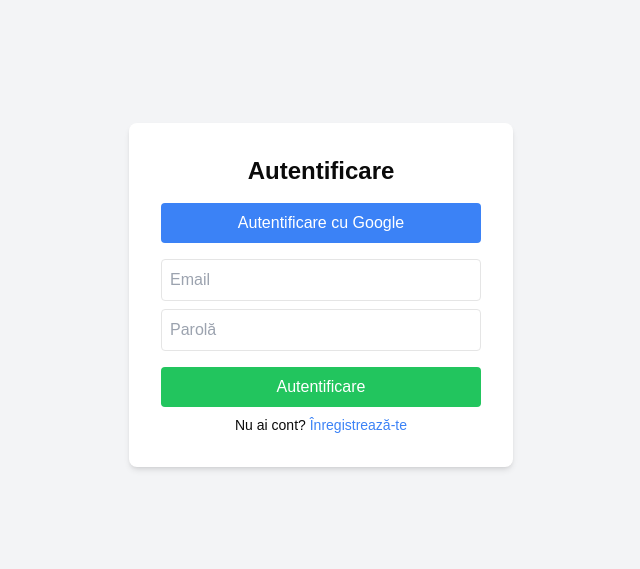
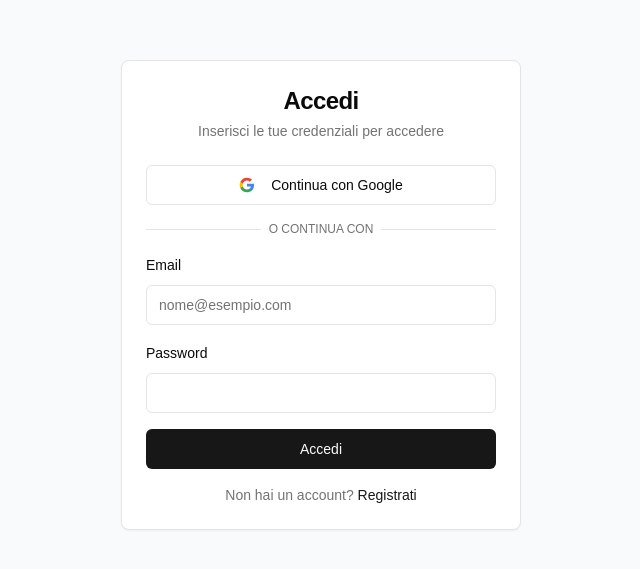
Before and after one commit to coronasco/quanticpro, a Next.js app: page /auth in a window 1280 px wide. Shown: the part 105-674 px from the top of the page, without its empty margins (319-959 px from the left). Built offline with nearby package versions, Linux system fonts and the light colour scheme; no server answers.

Commit message:
fixed issues with auth

```diff
--- a/app/auth/page.tsx
+++ b/app/auth/page.tsx
@@ -2,6 +2,10 @@
 import { useState } from "react";
 import { useAuth } from "@/context/AuthContext";
 import { loginWithGoogle, loginWithEmail, registerWithEmail } from "@/lib/firebase";
+import { Card, CardContent, CardDescription, CardHeader, CardTitle } from "@/components/ui/card";
+import { Button } from "@/components/ui/button";
+import { Input } from "@/components/ui/input";
+import { Label } from "@/components/ui/label";
 
 export default function LoginPage() {
   const { user, logout } = useAuth();
@@ -22,49 +26,111 @@ export default function LoginPage() {
   };
 
   return (
-    <div className="flex flex-col items-center justify-center min-h-screen bg-gray-100">
-      <div className="bg-white p-8 rounded-lg shadow-md w-96">
-        <h2 className="text-2xl font-bold text-center">{isRegister ? "Creează un cont" : "Autentificare"}</h2>
-
+    <div className="flex flex-col items-center justify-center min-h-screen bg-slate-50">
+      <Card className="w-[350px] sm:w-[400px]">
+        <CardHeader className="space-y-1">
+          <CardTitle className="text-2xl font-bold text-center">
+            {isRegister ? "Crea un Account" : "Accedi"}
+          </CardTitle>
+          <CardDescription className="text-center">
+            {isRegister
+              ? "Inserisci i tuoi dati per creare un account"
+              : "Inserisci le tue credenziali per accedere"}
+          </CardDescription>
+        </CardHeader>
+        <CardContent>
           {user ? (
-          <div className="text-center">
-            <p>Bun venit, {user.email}</p>
-            <button onClick={logout} className="bg-red-500 text-white w-full mt-4 py-2 rounded">Logout</button>
+            <div className="space-y-4 text-center">
+              <p className="text-sm text-muted-foreground">
+                Benvenuto, {user.email}
+              </p>
+              <Button
+                variant="destructive"
+                className="w-full"
+                onClick={logout}
+              >
+                Esci
+              </Button>
             </div>
           ) : (
-          <>
-            <button onClick={handleGoogleLogin} className="bg-blue-500 text-white w-full mt-4 py-2 rounded">
-              Autentificare cu Google
-            </button>
+            <div className="space-y-4">
+              <Button
+                variant="outline"
+                className="w-full"
+                onClick={handleGoogleLogin}
+              >
+                <svg className="w-5 h-5 mr-2" viewBox="0 0 24 24">
+                  <path
+                    d="M22.56 12.25c0-.78-.07-1.53-.2-2.25H12v4.26h5.92c-.26 1.37-1.04 2.53-2.21 3.31v2.77h3.57c2.08-1.92 3.28-4.74 3.28-8.09z"
+                    fill="#4285F4"
+                  />
+                  <path
+                    d="M12 23c2.97 0 5.46-.98 7.28-2.66l-3.57-2.77c-.98.66-2.23 1.06-3.71 1.06-2.86 0-5.29-1.93-6.16-4.53H2.18v2.84C3.99 20.53 7.7 23 12 23z"
+                    fill="#34A853"
+                  />
+                  <path
+                    d="M5.84 14.09c-.22-.66-.35-1.36-.35-2.09s.13-1.43.35-2.09V7.07H2.18C1.43 8.55 1 10.22 1 12s.43 3.45 1.18 4.93l2.85-2.22.81-.62z"
+                    fill="#FBBC05"
+                  />
+                  <path
+                    d="M12 5.38c1.62 0 3.06.56 4.21 1.64l3.15-3.15C17.45 2.09 14.97 1 12 1 7.7 1 3.99 3.47 2.18 7.07l3.66 2.84c.87-2.6 3.3-4.53 6.16-4.53z"
+                    fill="#EA4335"
+                  />
+                </svg>
+                Continua con Google
+              </Button>
 
-            <div className="mt-4">
-              <input
+              <div className="relative">
+                <div className="absolute inset-0 flex items-center">
+                  <span className="w-full border-t" />
+                </div>
+                <div className="relative flex justify-center text-xs uppercase">
+                  <span className="bg-background px-2 text-muted-foreground">
+                    O continua con
+                  </span>
+                </div>
+              </div>
+
+              <div className="space-y-4">
+                <div className="space-y-2">
+                  <Label htmlFor="email">Email</Label>
+                  <Input
+                    id="email"
                     type="email"
-                placeholder="Email"
-                className="w-full p-2 border rounded mb-2"
+                    placeholder="nome@esempio.com"
                     value={email}
                     onChange={(e) => setEmail(e.target.value)}
                   />
-              <input
+                </div>
+                <div className="space-y-2">
+                  <Label htmlFor="password">Password</Label>
+                  <Input
+                    id="password"
                     type="password"
-                placeholder="Parolă"
-                className="w-full p-2 border rounded"
                     value={password}
                     onChange={(e) => setPassword(e.target.value)}
                   />
-              <button onClick={handleEmailAuth} className="bg-green-500 text-white w-full mt-4 py-2 rounded">
-                {isRegister ? "Creează cont" : "Autentificare"}
+                </div>
+                <Button className="w-full" onClick={handleEmailAuth}>
+                  {isRegister ? "Registrati" : "Accedi"}
+                </Button>
+              </div>
+
+              <div className="text-center text-sm">
+                <span className="text-muted-foreground">
+                  {isRegister ? "Hai già un account? " : "Non hai un account? "}
+                </span>
+                <button
+                  className="text-primary hover:underline"
+                  onClick={() => setIsRegister(!isRegister)}
+                >
+                  {isRegister ? "Accedi" : "Registrati"}
                 </button>
-              <p className="text-center text-sm mt-2">
-                {isRegister ? "Ai deja cont?" : "Nu ai cont?"}{" "}
-                <span onClick={() => setIsRegister(!isRegister)} className="text-blue-500 cursor-pointer">
-                  {isRegister ? "Autentifică-te" : "Înregistrează-te"}
-                </span>
-              </p>
               </div>
-          </>
+            </div>
           )}
-      </div>
+        </CardContent>
+      </Card>
     </div>
   );
 }
--- /dev/null
+++ b/app/privacypolicy/page.tsx
@@ -0,0 +1,64 @@
+export default function PrivacyPolicyPage() {
+  return (
+    <div className="container max-w-3xl py-8 px-4">
+      <h1 className="text-3xl font-bold mb-6">Informativa sulla Privacy</h1>
+
+      <div className="space-y-6">
+        <section>
+          <h2 className="text-xl font-semibold mb-3">1. Introduzione</h2>
+          <p className="text-gray-600">
+            La presente Informativa sulla Privacy descrive come QuanticPro raccoglie, utilizza e protegge i dati personali degli utenti che utilizzano la nostra applicazione.
+          </p>
+        </section>
+
+        <section>
+          <h2 className="text-xl font-semibold mb-3">2. Dati Raccolti</h2>
+          <p className="text-gray-600">Raccogliamo i seguenti tipi di dati:</p>
+          <ul className="list-disc pl-6 mt-2 text-gray-600">
+            <li>Informazioni dell&apos;account (email, nome)</li>
+            <li>Dati finanziari (transazioni, incassi, spese)</li>
+            <li>Dati di utilizzo dell&apos;applicazione</li>
+            <li>Informazioni sul dispositivo</li>
+          </ul>
+        </section>
+
+        <section>
+          <h2 className="text-xl font-semibold mb-3">3. Utilizzo dei Dati</h2>
+          <p className="text-gray-600">Utilizziamo i dati raccolti per:</p>
+          <ul className="list-disc pl-6 mt-2 text-gray-600">
+            <li>Fornire e migliorare i nostri servizi</li>
+            <li>Personalizzare l&apos;esperienza utente</li>
+            <li>Inviare comunicazioni importanti</li>
+            <li>Garantire la sicurezza dell&apos;account</li>
+          </ul>
+        </section>
+
+        <section>
+          <h2 className="text-xl font-semibold mb-3">4. Protezione dei Dati</h2>
+          <p className="text-gray-600">
+            Adottiamo misure di sicurezza tecniche e organizzative per proteggere i tuoi dati personali da accessi non autorizzati, perdite o alterazioni.
+          </p>
+        </section>
+
+        <section>
+          <h2 className="text-xl font-semibold mb-3">5. I Tuoi Diritti</h2>
+          <p className="text-gray-600">Hai il diritto di:</p>
+          <ul className="list-disc pl-6 mt-2 text-gray-600">
+            <li>Accedere ai tuoi dati personali</li>
+            <li>Richiedere la correzione dei dati</li>
+            <li>Richiedere la cancellazione dei dati</li>
+            <li>Opporti al trattamento dei dati</li>
+            <li>Richiedere la portabilità dei dati</li>
+          </ul>
+        </section>
+
+        <section>
+          <h2 className="text-xl font-semibold mb-3">6. Contatti</h2>
+          <p className="text-gray-600">
+            Per qualsiasi domanda sulla privacy, puoi contattarci all&apos;indirizzo: privacy@quanticpro.app
+          </p>
+        </section>
+      </div>
+    </div>
+  );
+}
--- a/context/AuthContext.tsx
+++ b/context/AuthContext.tsx
@@ -1,40 +1,94 @@
 "use client";
-import { createContext, useContext, useEffect, useState } from "react";
-import { auth, loginWithGoogle, logout } from "@/lib/firebase";
+import { createContext, useContext, useEffect, useState, useRef } from "react";
+import { auth } from "@/lib/firebase";
 import { onAuthStateChanged, User } from "firebase/auth";
+import { db } from "@/lib/firebase";
+import { doc, onSnapshot, DocumentSnapshot } from "firebase/firestore";
+import { useRouter } from "next/navigation";
 
-type AuthContextType = {
+interface AuthContextType {
   user: User | null;
   loading: boolean;
-  login: () => Promise<User | undefined>;
   logout: () => Promise<void>;
-};
+}
 
 // 📌 Definim contextul cu valori implicite
 const AuthContext = createContext<AuthContextType>({
   user: null,
   loading: true,
-  login: loginWithGoogle,
   logout: async () => {},
 });
 
-export const AuthProvider = ({ children }: { children: React.ReactNode }) => {
+export function AuthProvider({ children }: { children: React.ReactNode }) {
   const [user, setUser] = useState<User | null>(null);
   const [loading, setLoading] = useState(true);
+  const [mounted, setMounted] = useState(false);
+  const router = useRouter();
+  const unsubscribeFirestoreRef = useRef<(() => void) | undefined>(undefined);
 
   useEffect(() => {
-    const unsubscribe = onAuthStateChanged(auth, (currentUser) => {
-      setUser(currentUser);
-      setLoading(false);
-    });
-    return () => unsubscribe();
+    setMounted(true);
   }, []);
 
+  useEffect(() => {
+    if (!mounted) return;
+
+    const unsubscribe = onAuthStateChanged(auth, (user) => {
+      setUser(user);
+      setLoading(false);
+
+      if (user) {
+        // Doar dacă userul este autentificat, setăm listener-ul pentru Firestore
+        unsubscribeFirestoreRef.current = onSnapshot(
+          doc(db, "users", user.uid),
+          (snapshot: DocumentSnapshot) => {
+            if (snapshot.exists()) {
+              // Aici putem procesa datele dacă este necesar
+              console.log("User data updated:", snapshot.data());
+            }
+          },
+          (error) => {
+            console.error("Firestore Error:", error);
+          }
+        );
+      } else {
+        // Dacă userul nu este autentificat, ne asigurăm că dezabonăm listener-ul
+        if (unsubscribeFirestoreRef.current) {
+          unsubscribeFirestoreRef.current();
+        }
+        router.push("/auth");
+      }
+    });
+
+    return () => {
+      unsubscribe();
+      if (unsubscribeFirestoreRef.current) {
+        unsubscribeFirestoreRef.current();
+      }
+    };
+  }, [mounted, router]);
+
+  const logout = async () => {
+    try {
+      if (unsubscribeFirestoreRef.current) {
+        unsubscribeFirestoreRef.current();
+      }
+      await auth.signOut();
+      router.push("/auth");
+    } catch (error) {
+      console.error("Error logging out:", error);
+    }
+  };
+
+  if (!mounted) {
+    return null;
+  }
+
   return (
-    <AuthContext.Provider value={{ user, loading, login: loginWithGoogle, logout }}>
-      {!loading && children}
+    <AuthContext.Provider value={{ user, loading, logout }}>
+      {children}
     </AuthContext.Provider>
   );
-};
+}
 
 export const useAuth = () => useContext(AuthContext);
```
Lines whose indentation alone changed are shown as unchanged.
